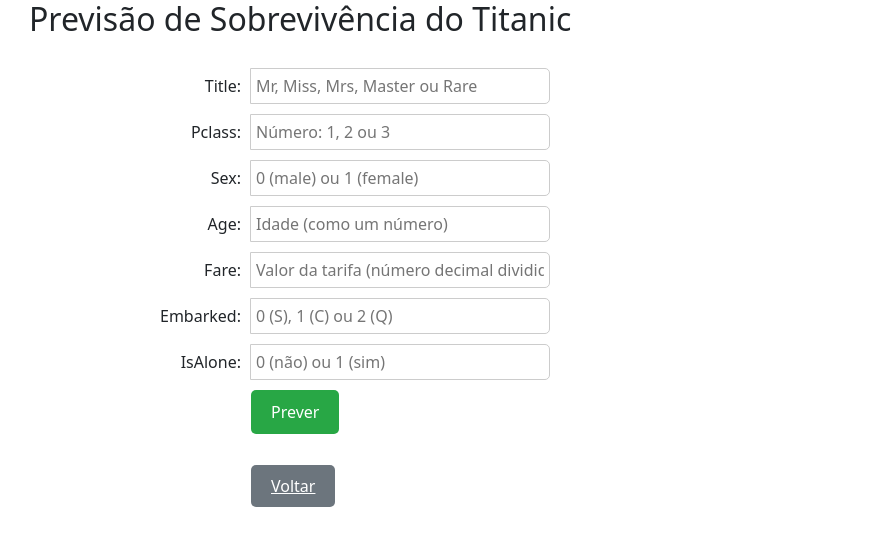
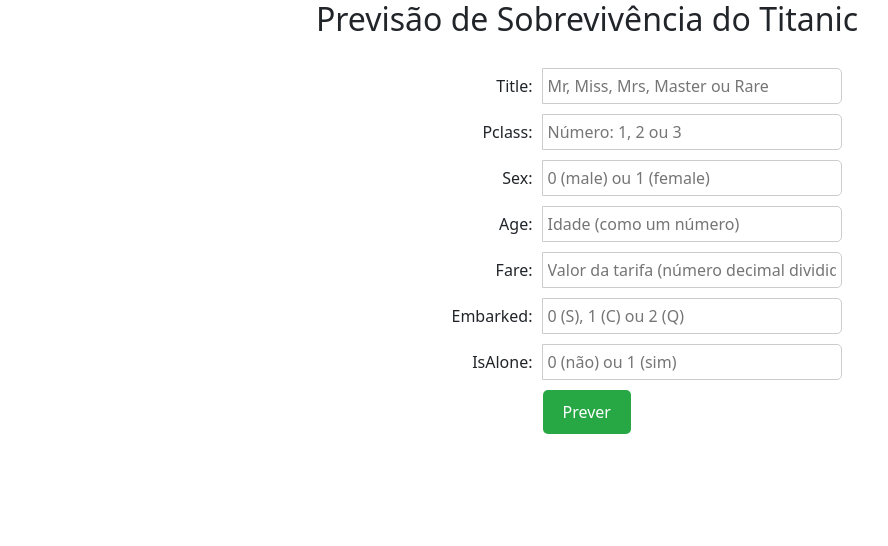
Before and after one commit to BrunoPTeruya/flask_titanic, a Flask app: page / in a window 1280 px wide. Shown: the top 546 px of the page, without its empty margins (53-941 px from the left). Run offline with Flask 3, Linux system fonts and the light colour scheme; parts of the project's set-up code (start-up, migrations or seed data) failed here and were passed over.

Commit message:
botão voltar

```diff
--- a/templates/template.html
+++ b/templates/template.html
@@ -8,7 +8,7 @@
   .container {
     display: flex;
     flex-direction: column;
-    align-items: flex-start;
+    align-items: center;
   }
 
   .input-group {
@@ -30,14 +30,17 @@
     border-radius: 5px;
   }
 
-  .submit-btn {
+  .submit-btn, .voltar-btn {
     margin-left: 210px;
     padding: 10px 20px;
     border: none;
     border-radius: 5px;
+    cursor: pointer;
+  }
+
+  .submit-btn {
     background-color: #28a745;
     color: #fff;
-    cursor: pointer;
   }
 
   .submit-btn:hover {
@@ -45,28 +48,26 @@
   }
 
   .voltar-btn {
-    margin-left: 210px;
-    padding: 10px 20px;
-    border: none;
-    border-radius: 5px;
     background-color: #6c757d;
     color: #fff;
-    cursor: pointer;
+    display: none; /* Inicialmente oculto */
   }
 
   .voltar-btn:hover {
     background-color: #5a6268;
   }
 
+  .title {
+    text-align: center;
+    margin-bottom: 20px;
+  }
 </style>
 </head>
 <body>
 
-  <div class="container">
-    <h2 style="text-align: center; margin-bottom: 20px;">Previsão de Sobrevivência do Titanic</h1>
+<div class="container">
+  <h2 class="title">Previsão de Sobrevivência do Titanic</h2>
 
-
-<div class="container">
   <form action="/prever" method="POST">
     <div class="input-group">
       <label for="Title">Title:</label>
@@ -98,11 +99,40 @@
     </div>
     <button type="submit" class="submit-btn">Prever</button>
   </form>
+
   <div id="response" style="text-align: center; margin-top: 20px;"></div>
 
   <div style="text-align: center; margin-top: 20px;">
     <a href="/" class="voltar-btn">Voltar</a>
   </div>
+</div>
+
+<script>
+  document.querySelector('form').addEventListener('submit', function(e) {
+    e.preventDefault();
+
+    fetch('/prever', {
+      method: 'POST',
+      headers: {
+        'Content-Type': 'application/json'
+      },
+      body: JSON.stringify({
+        Title: document.querySelector('#Title').value,
+        Pclass: document.querySelector('#Pclass').value,
+        Sex: document.querySelector('#Sex').value,
+        Age: document.querySelector('#Age').value,
+        Fare: document.querySelector('#Fare').value,
+        Embarked: document.querySelector('#Embarked').value,
+        IsAlone: document.querySelector('#IsAlone').value,
+      })
+    })
+    .then(response => response.json())
+    .then(data => {
+      document.querySelector('#response').textContent = data.resultado;
+      document.querySelector('.voltar-btn').style.display = 'block'; // Mostra o botão Voltar
+    });
+  });
+</script>
 
 </body>
 </html>
```
